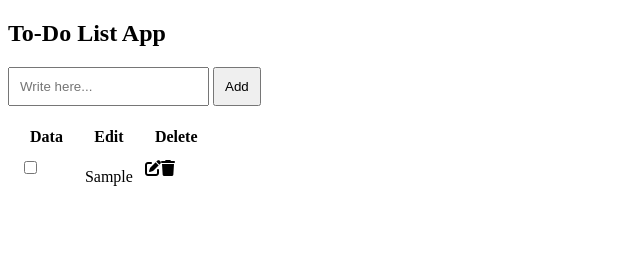
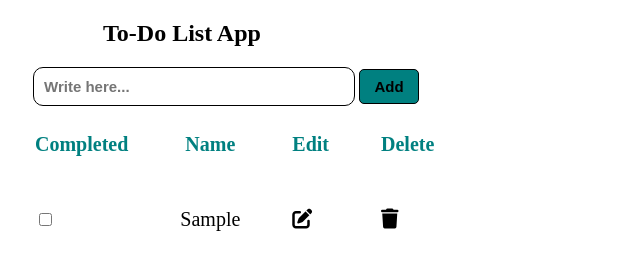
Before and after one commit to qazi06/Java-script-Learning-Fundamental, a plain HTML site: page To-do-list.html in a window 1280 px wide. Both pictures are taken after typing "Sample" into the empty fields and a click on the button "Add". Shown: the whole page, without its empty margins (0-640 px from the left). Drawn offline with Linux system fonts and the light colour scheme.

Commit message:
Add files via upload

```diff
--- a/To-do-list.html
+++ b/To-do-list.html
@@ -1,132 +1,176 @@
 <!DOCTYPE html>
 <html lang="en">
   <head>
-    <meta charset="UTF-8">
-    <meta name="viewport" content="width=device-width, initial-scale=1.0">
+    <meta charset="UTF-8" />
+    <meta name="viewport" content="width=device-width, initial-scale=1.0" />
     <title>Document</title>
-     <link rel="stylesheet" href="https://cdnjs.cloudflare.com/ajax/libs/font-awesome/6.7.2/css/all.min.css">
+    <link
+      rel="stylesheet"
+      href="https://cdnjs.cloudflare.com/ajax/libs/font-awesome/6.7.2/css/all.min.css"
+    />
   </head>
   <style>
-  input {
+    th,
+    td {
+      padding: 25px;
+      font-size: 20px;
+    }
+    th {
+      color: teal;
+    }
+    #Input {
+      width: 300px;
       padding: 10px;
-
+      border: 1px solid black;
+      border-radius: 10px;
+      margin-left: 25px;
+      font-weight: bold;
+      font-size: 15px;
     }
-
-  table, tr, th {
-   padding: 10px;
+    #Btn {
+      width: 60px;
+      padding: 8px;
+      border-radius: 5px;
+      border: 1px solid black;
+      background-color: teal;
+      font-weight: bold;
+      font-size: 15px;
     }
-  button {
-    padding: 10px;
+    h2 {
+      margin-left: 95px;
     }
-  tbody, td {
-    padding: 10px;
-  }
-
-
-
   </style>
   <body>
     <h2>To-Do List App</h2>
 
-    <input id="Input" type="text" placeholder="Write here...">
+    <input id="Input" type="text" placeholder="Write here..." />
 
     <button type="submit" id="Btn">Add</button>
-
 
     <table>
       <thead>
         <tr>
-        <th>Data</th>
+          <th>Completed</th>
+          <th>Name</th>
           <th>Edit</th>
           <th>Delete</th>
         </tr>
       </thead>
-<tbody id="Table_data">
-
-</tbody>
+      <tbody id="Table_data"></tbody>
     </table>
   </body>
   <script>
-
-const input = document.getElementById('Input');
-const addBtn = document.getElementById('Btn');
-const tableData = document.getElementById('Table_data');
+    const input = document.getElementById("Input");
+    const addBtn = document.getElementById("Btn");
+    const tableData = document.getElementById("Table_data");
 
     let users = [];
     let userId = null;
 
     function generateId() {
       return Date.now();
-
     }
 
-addBtn.addEventListener('click', () => updateData());
+    addBtn.addEventListener("click", () => updateUserData());
 
-function updateData () {
+    function updateUserData() {
       const name = input.value.trim();
-        if(!name) return;
+
+      if (!name) return;
       if (userId === null) {
         users.push({ id: generateId(), name });
+
+        console.log(name);
       } else {
         const user = users.find((user) => user.id === userId);
         if (user) user.name = name;
+        console.log(name);
       }
 
       input.value = "";
-        showUsers();
+
+      showUserData();
     }
 
-      function showUsers() {
+    function showUserData() {
       tableData.innerHTML = "";
 
       users.forEach((user) => {
-
         const row = document.createElement("tr");
 
-          const span = document.createElement('td');
+        const span = document.createElement("td");
         span.textContent = user.name;
 
-          const editIcon = document.createElement('i');
+        const editTd = document.createElement("td");
+        const editIcon = document.createElement("i");
         editIcon.classList.add("fas", "fa-edit");
+        editTd.appendChild(editIcon);
 
-          const deleteIcon = document.createElement('i');
+        const delTd = document.createElement("td");
+        const deleteIcon = document.createElement("i");
         deleteIcon.classList.add("fa-solid", "fa-trash");
-          const checkbox = document.createElement('input');
+        delTd.appendChild(deleteIcon);
+
+        const completeTd = document.createElement("td");
+        const checkbox = document.createElement("input");
         checkbox.type = "checkbox";
+        completeTd.appendChild(checkbox);
 
-          checkbox.addEventListener('click', function(){
-          checkbox.toggle= "completed";
-
-
+        checkbox.addEventListener("click", function () {
+          if (checkbox.checked) {
+            span.style.color = "red";
+            console.log("Checked");
+          } else {
+            span.style.color = "";
+            console.log("Unchecked");
+          }
         });
 
-          row.appendChild(checkbox);
+        row.appendChild(completeTd);
         row.appendChild(span);
-          row.appendChild(editIcon);
-          row.appendChild(deleteIcon);
+        row.appendChild(editTd);
+        row.appendChild(delTd);
 
         tableData.appendChild(row);
+        console.log(row);
 
-
-
-          editIcon.addEventListener('click', () => editUser(user.id));
-          deleteIcon.addEventListener('click', () => deleteUser(user.id));
-
+        editIcon.addEventListener("click", () => editTableData(user.id));
+        deleteIcon.addEventListener("click", () => deleteTableData(user.id));
       });
-
+      setUser();
     }
 
-
-      function editUser(id) {
+    function editTableData(id) {
       userId = id;
       const user = users.find((user) => user.id === id);
       if (user) {
         input.value = user.name;
       }
+      console.log("User edit");
     }
-      function deleteUser(userId) {
+    function deleteTableData(userId) {
       users = users.filter((user) => user.id !== userId);
-        showUsers();
+      showUserData();
+      console.log("User Deleted");
     }
+
+
+
+      function setUser() {
+      const text = JSON.stringify(users);
+      localStorage.setItem( " key ", text );
+
+      if(text) {
+       const saved = localStorage.getItem(JSON.parse(text));
+       console.log("saved", saved);
+      }
+
+    }
+
+
+
+
+
+
   </script>
 </html>
```
Lines whose indentation alone changed are shown as unchanged.
